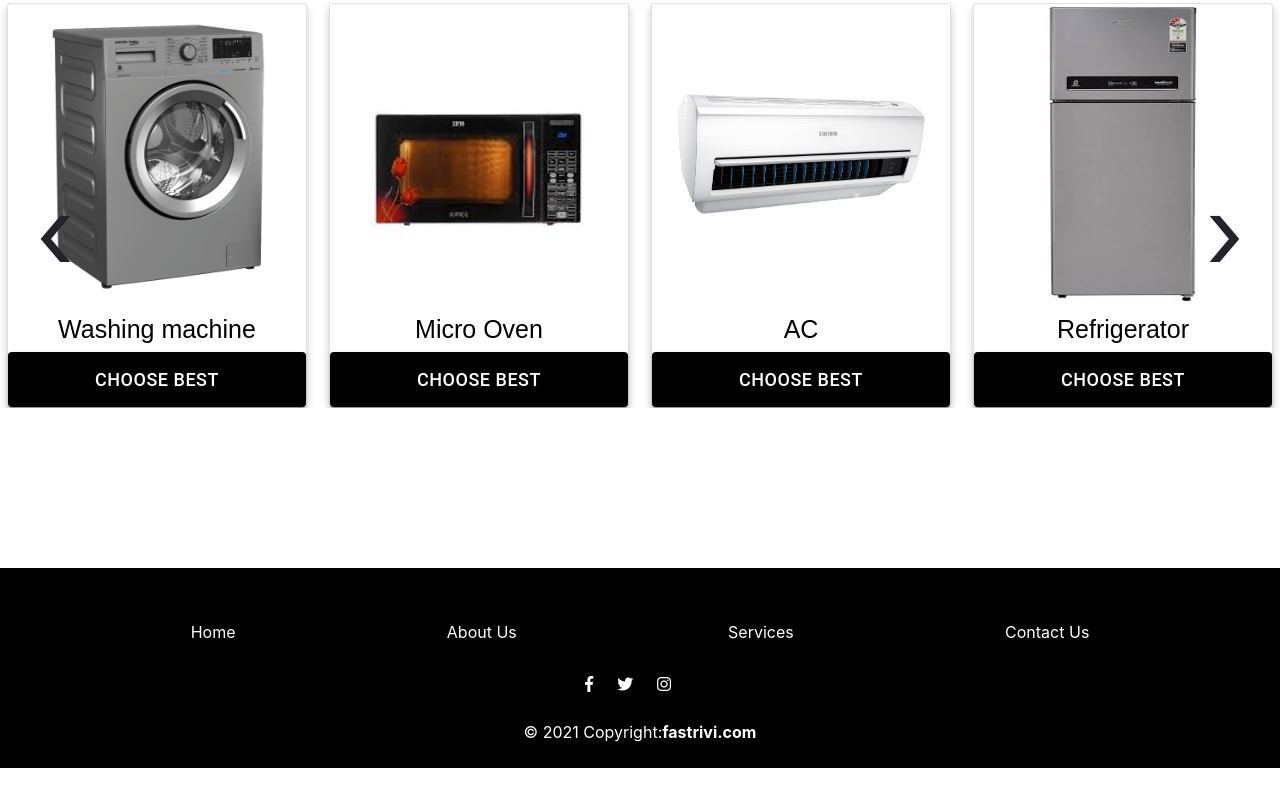
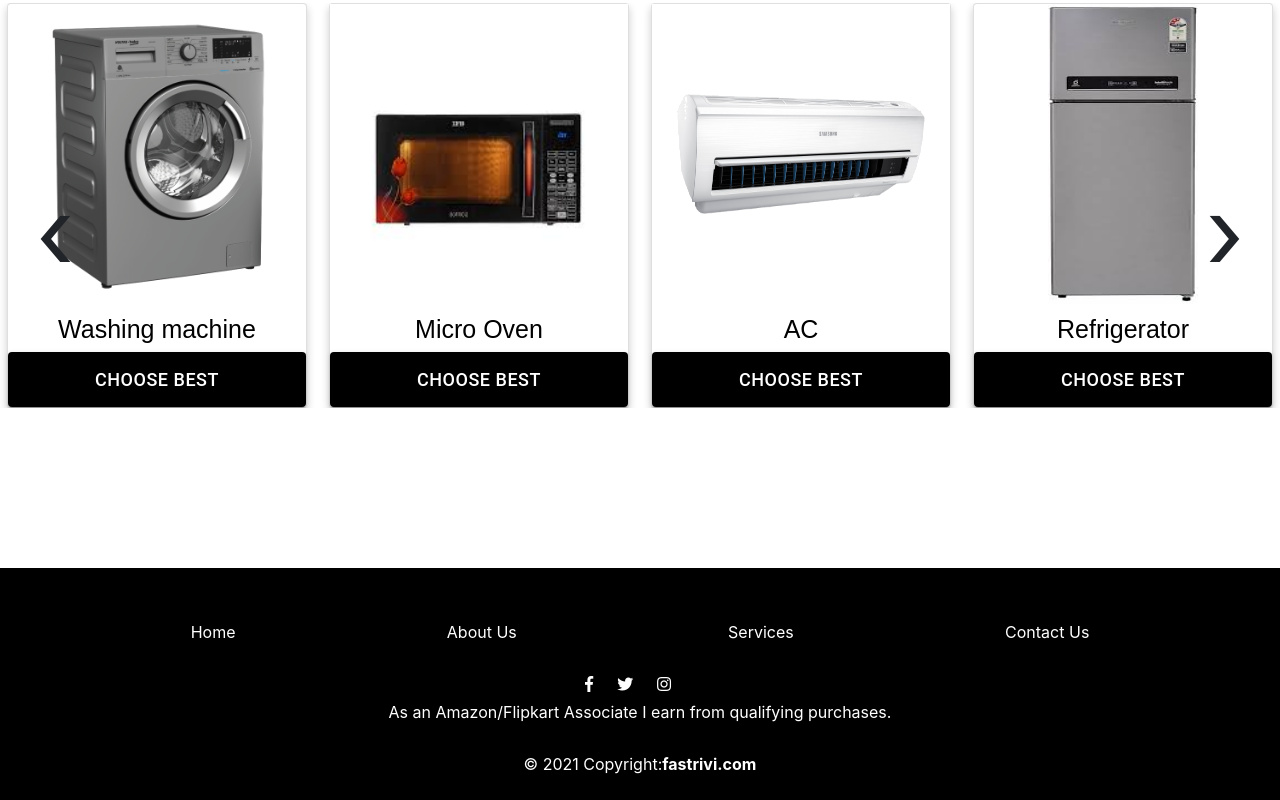
Before and after one commit to rohtshrma/recommendation_system, a React (Create React App) app in the folder frontend/: page / in a window 1280 px wide. Shown: the part 502-1302 px from the top of the page. Before the commit the page ends 1270 px from the top, so only its background shows below. Built offline with nearby package versions, Linux system fonts and the light colour scheme.

Commit message:
footer changes

```diff
--- a/frontend/src/components/Footer/Footer.jsx
+++ b/frontend/src/components/Footer/Footer.jsx
@@ -112,32 +112,15 @@ const Footer = () => {
         </div>
 </section>
 
-      <div className='text-center p-4 text-white' style={{ backgroundColor: 'rgba(0, 0, 0, 0.05)', display:'flex',justifyContent:'center' }}>
+<div className='text-center p-1 text-white' style={{ backgroundColor: 'rgba(0, 0, 0, 0.05)', display:'flex',justifyContent:'center' }}>
+As an Amazon/Flipkart Associate I earn from qualifying purchases.
+      </div>
+
+      <div className='text-center p-4  text-white' style={{ backgroundColor: 'rgba(0, 0, 0, 0.05)', display:'flex',justifyContent:'center' }}>
         © 2021 Copyright:
         <a className='text-reset fw-bold' href='https://mdbootstrap.com/'>
           fastrivi.com
         </a>
-
-        {/* <div className='text-white link-content' >
-          <a href='' className='me-4 text-reset'>
-            <i className='fab fa-facebook-f'></i>
-          </a>
-          <a href='' className='me-4 text-reset'>
-            <i className='fab fa-twitter'></i>
-          </a>
-          <a href='' className='me-4 text-reset'>
-            <i className='fab fa-google'></i>
-          </a>
-          <a href='' className='me-4 text-reset'>
-            <i className='fab fa-instagram'></i>
-          </a>
-          <a href='' className='me-4 text-reset'>
-            <i className='fab fa-linkedin'></i>
-          </a>
-          <a href='' className='me-4 text-reset'>
-            <i className='fab fa-github'></i>
-          </a>
-        </div> */}
       </div>
     </MDBFooter>
 
```
